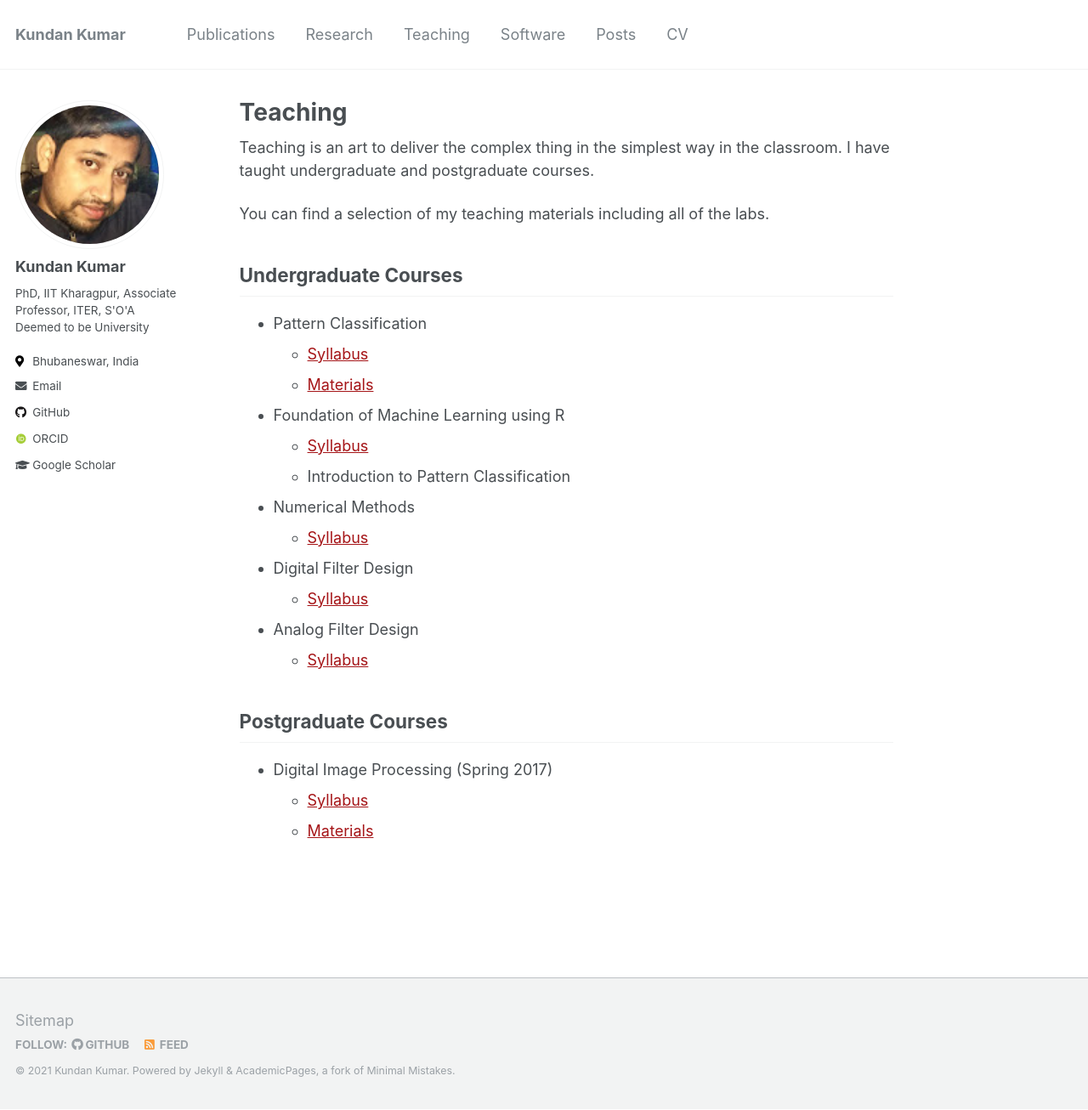
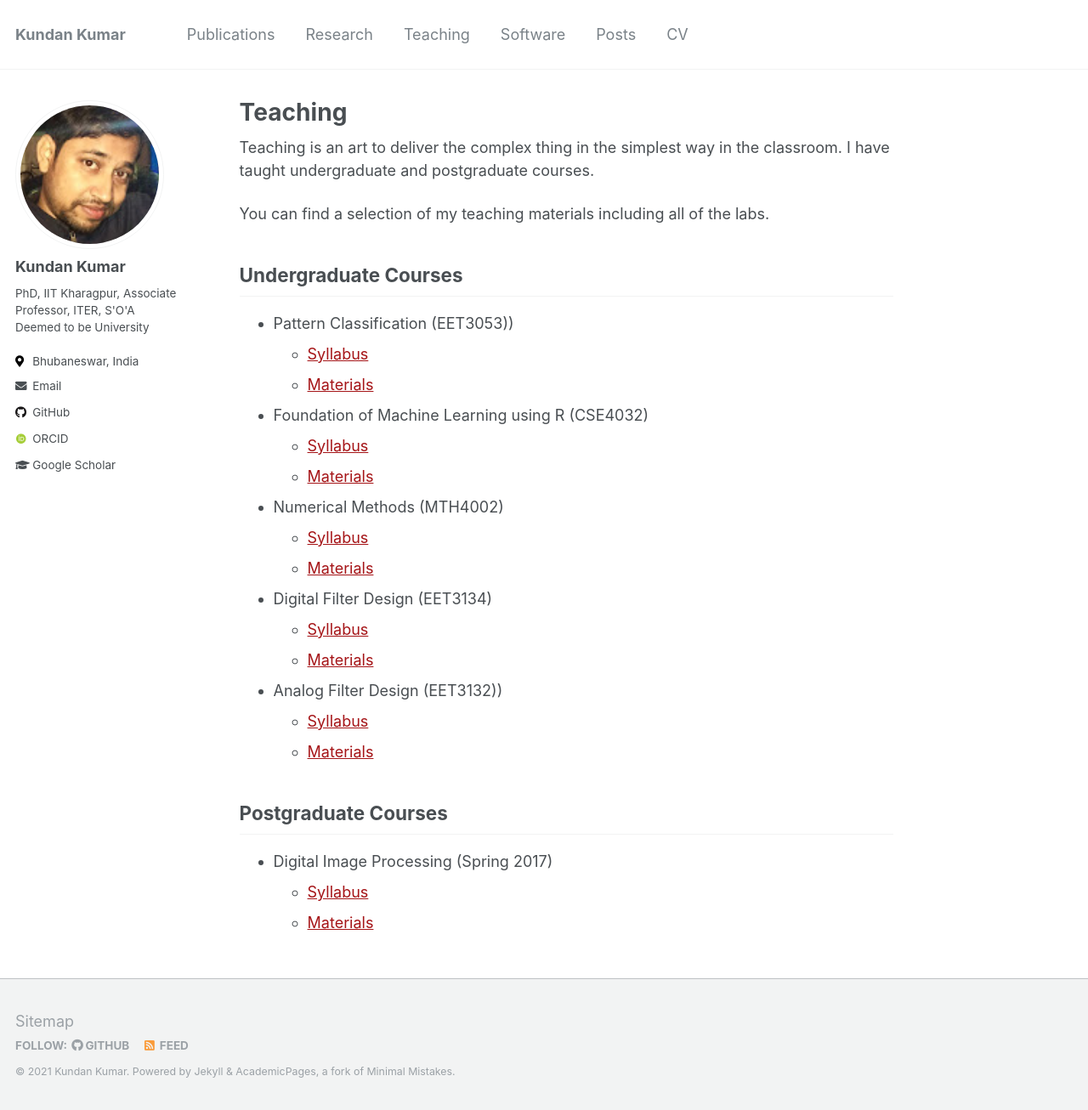
Before and after one commit to erkundanec/erkundanec.github.io, a Jekyll site: the page built from _pages/teaching.md, in a window 1280 px wide and 1306 px high. Shown: the whole window at 85% size. Built offline with Jekyll 4.4.1, drawn with Linux system fonts in a browser that asks for light colours; some web fonts are replaced.

Commit message:
Update teaching.md

```diff
--- a/_pages/teaching.md
+++ b/_pages/teaching.md
@@ -8,22 +8,25 @@ Teaching is an art to deliver the complex thing in the simplest way in the class
 You can find a selection of my teaching materials including all of the labs.
 
 ## Undergraduate Courses
-- Pattern Classification
+- Pattern Classification (EET3053))
     - [Syllabus](/files/pdf/teaching/PC-Syllabus.pdf)
     - [Materials](/pattern-classification.md)
 
-- Foundation of Machine Learning using R
+- Foundation of Machine Learning using R (CSE4032)
     - [Syllabus](/files/pdf/teaching/FML-Syllabus.pdf)
-    - Introduction to Pattern Classification
+    - [Materials](/foundation-of-machine-learning.md)
 
-- Numerical Methods
+- Numerical Methods (MTH4002)
     - [Syllabus](/files/pdf/teaching/NM-Syllabus.pdf)
+    - [Materials](/numerical-methods.md)
 
-- Digital Filter Design
+- Digital Filter Design (EET3134)
     - [Syllabus](/files/pdf/teaching/DFD-Syllabus.pdf)
+    - [Materials](/digital-filter-design.md)
 
-- Analog Filter Design
+- Analog Filter Design (EET3132))
     - [Syllabus](/files/pdf/teaching/AFD-Syllabus.pdf)
+    - [Materials](/analog-filter-design.md)
 
 ## Postgraduate Courses
 - Digital Image Processing (Spring 2017)
```
